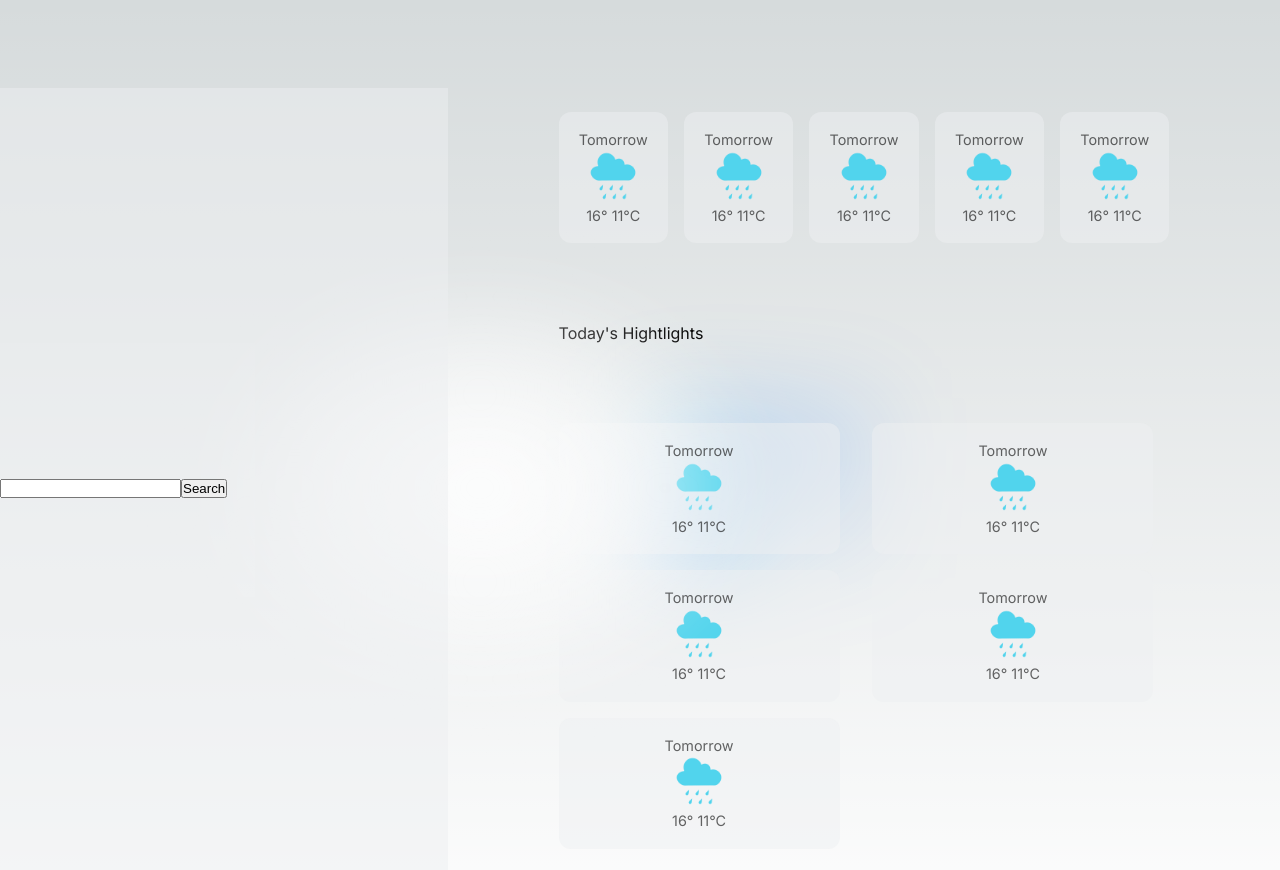
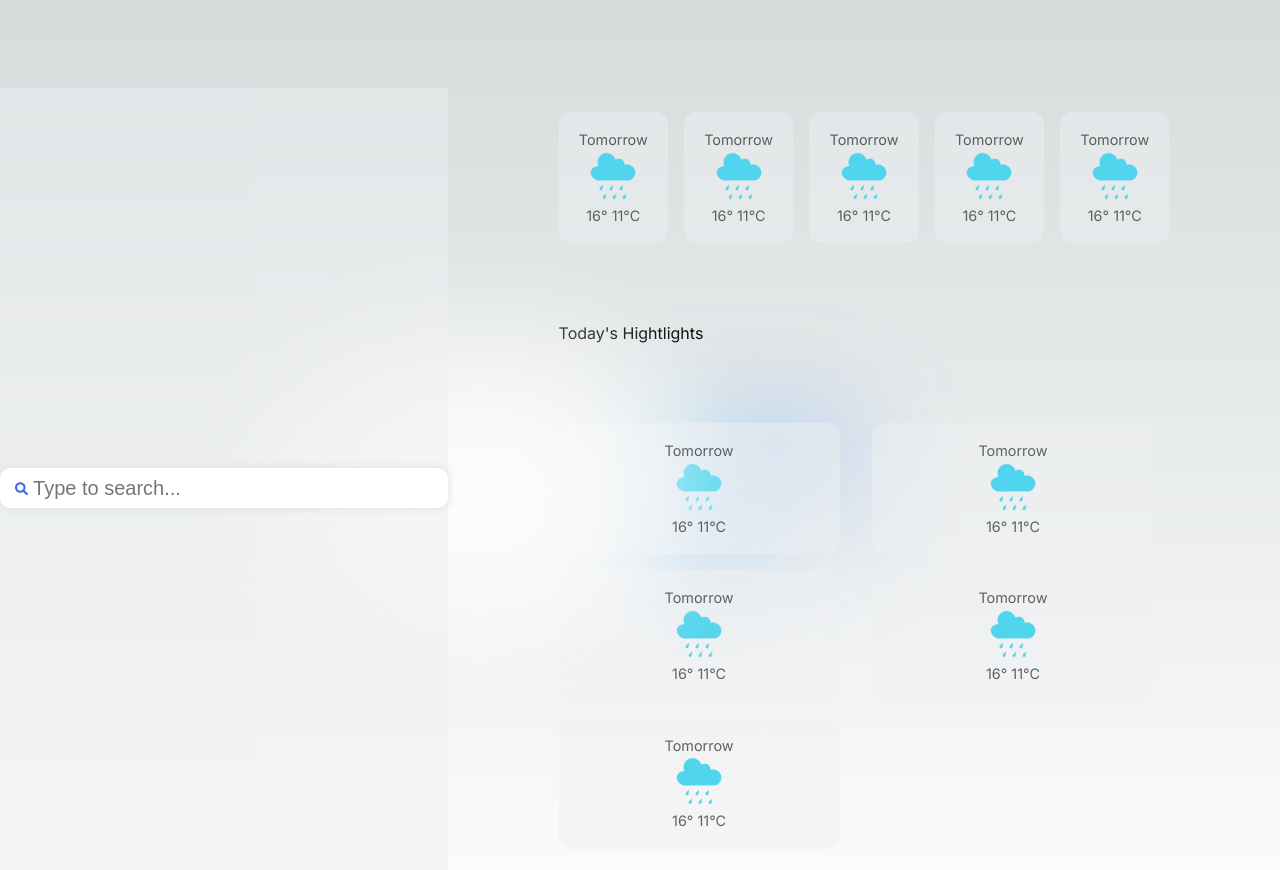
Before and after one commit to Facundo17/weather-time, a Next.js app: page / in a window 1280 px wide. Shown: the top 870 px of the page. Built offline with nearby package versions, Linux system fonts and the light colour scheme.

Commit message:
Star building search bar.

```diff
--- a/app/components/navbar.tsx
+++ b/app/components/navbar.tsx
@@ -1,5 +1,5 @@
 import styles from "../page.module.css";
-import Search from "./search";
+import { Search } from "./search/search";
 
 export default function NavBar() {
   return (
--- a/app/components/search.tsx
+++ /dev/null
@@ -1,9 +0,0 @@
-
-export default function Search() {
-  return (
-    <div>
-        <input id="search" name="search" type="search" />
-        <button>Search</button>
-    </div>
-  )
-}
--- /dev/null
+++ b/app/components/search/search.css
@@ -0,0 +1,27 @@
+.input-wrapper {
+    background-color: white;
+    width: 100%;
+    border-radius: 10px;
+    height: 2.5rem;
+    padding: 0 15px;
+    box-shadow: 0px 0px 8px #ddd;
+    display: flex;
+    align-items: center;
+}
+
+input {
+    background-color: transparent;
+    border: none;
+    height: 100%;
+    font-size: 1.25rem;
+    width: 100%;
+    margin-left: 5px;
+}
+
+input:focus {
+    outline: none;
+}
+
+#search-icon {
+    color: royalblue;
+}
--- /dev/null
+++ b/app/components/search/search.tsx
@@ -0,0 +1,12 @@
+
+import { FaSearch } from "react-icons/fa";
+import "./search.css";
+
+export const Search = () => {
+  return (
+    <div className="input-wrapper">
+        <FaSearch id="search-icon" />
+        <input placeholder="Type to search..." />
+    </div>
+  )
+}
--- a/package.json
+++ b/package.json
@@ -11,7 +11,8 @@
   "dependencies": {
     "next": "14.2.4",
     "react": "^18",
-    "react-dom": "^18"
+    "react-dom": "^18",
+    "react-icons": "^5.2.1"
   },
   "devDependencies": {
     "@types/node": "^20",
```
Also changed, not shown: 1 other file (tests, documents, lock files or other folders).
